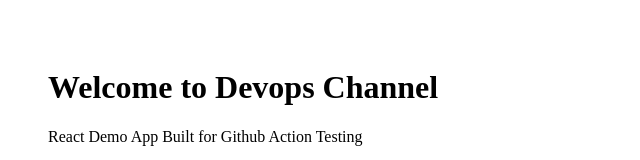
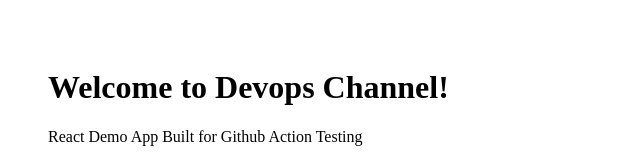
Before and after one commit to nini430/demo-react-app, a React (Create React App) app: page / in a window 1280 px wide. Shown: the top 160 px of the page, without its empty margins (0-640 px from the left). Built offline with nearby package versions, Linux system fonts and the light colour scheme.

Commit message:
modified app.js so that it will trigger my workflowe

```diff
--- a/src/App.js
+++ b/src/App.js
@@ -1,7 +1,7 @@
 function App() {
   return (
     <div style={{ padding: 40 }}>
-      <h1>Welcome to Devops Channel</h1>
+      <h1>Welcome to Devops Channel!</h1>
       <p>React Demo App Built for Github Action Testing</p>
     </div>
   );
```
